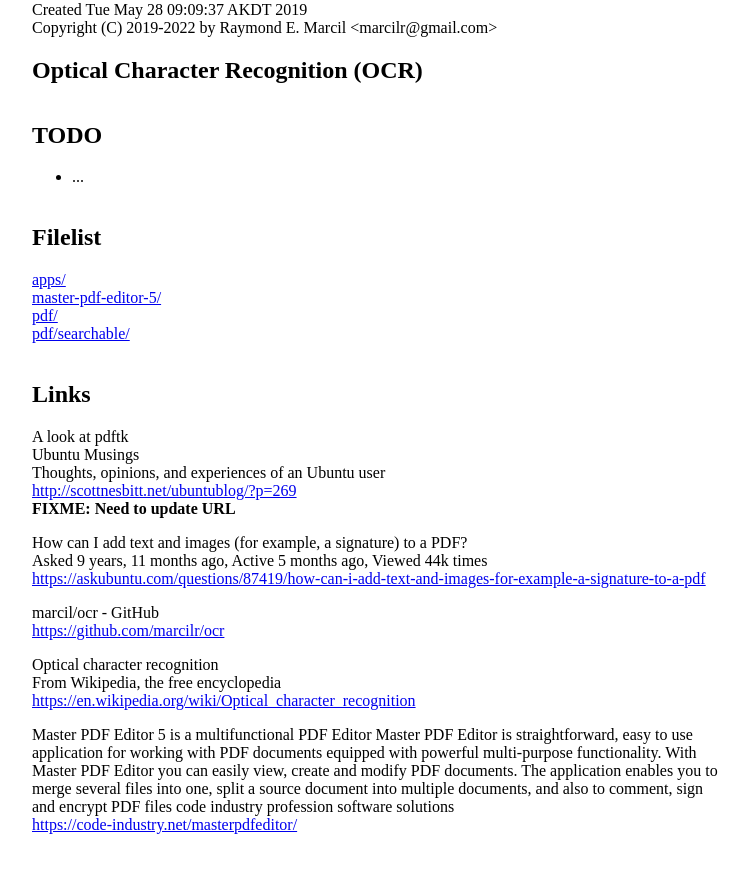
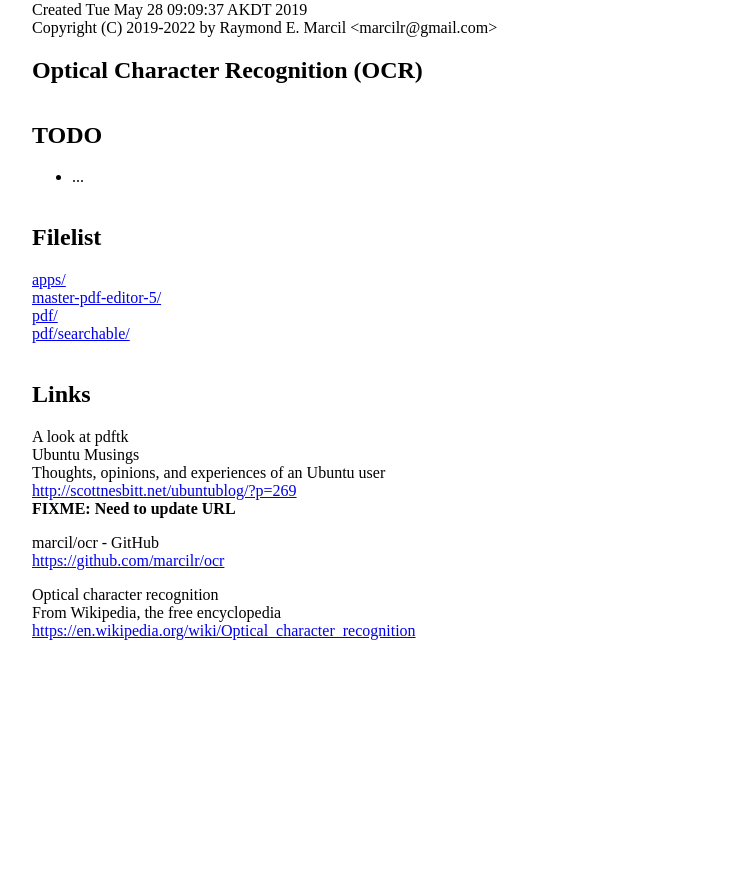
Before and after one commit to marcilr/ocr, a plain HTML site: page index.html in a window 1280 px wide. Shown: the part 107-977 px from the top of the page, without its empty margins (100-849 px from the left). After the commit the page ends 800 px from the top, so only its background shows below. Drawn offline with Linux system fonts and the light colour scheme.

Commit message:
Removed items from links that are under pdf/index.html:
How can I add text and images (for example, a signature) to a PDF?
Asked 9 years, 11 months ago, Active 5 months ago, Viewed 44k times
https://askubuntu.com/questions/87419/how-can-i-add-text-and-images-for-example-a-signature-to-a-pdf

Master PDF Editor 5 is a multifunctional PDF Editor Master PDF Editor is straightforward, easy to use application for working with PDF documents equipped with powerful multi-purpose functionality. With Master PDF Editor you can easily view, create and modify PDF documents. The application enables you to merge several files into one, split a source document into multiple documents, and also to comment, sign and encrypt PDF files code industry profession software solutions
https://code-industry.net/masterpdfeditor/

```diff
--- a/index.html
+++ b/index.html
@@ -102,13 +102,6 @@ Thoughts, opinions, and experiences of an Ubuntu user<br>
 </p>
 
 <p>
-How can I add text and images (for example, a signature) to a PDF?<br>
-Asked 9 years, 11 months ago, Active 5 months ago, Viewed 44k times<br>
-<a href="https://askubuntu.com/questions/87419/how-can-i-add-text-and-images-for-example-a-signature-to-a-pdf">
-https://askubuntu.com/questions/87419/how-can-i-add-text-and-images-for-example-a-signature-to-a-pdf</a>
-</p>
-
-<p>
 marcil/ocr - GitHub<br>
 <a href="https://github.com/marcilr/ocr">
   https://github.com/marcilr/ocr</a>
@@ -121,20 +114,6 @@ From Wikipedia, the free encyclopedia<br>
   https://en.wikipedia.org/wiki/Optical_character_recognition</a>
 </p>
 
-<p>
-Master PDF Editor 5 is a multifunctional PDF Editor
-Master PDF Editor is straightforward, easy to use application for
-working with PDF documents equipped with powerful multi-purpose
-functionality.  With Master PDF Editor you can easily view, create
-and modify PDF documents. The application enables you to merge
-several files into one, split a source document into multiple
-documents, and also to comment, sign and encrypt PDF files
-code industry
-profession software solutions<br>
-<a href="https://code-industry.net/masterpdfeditor/">
-  https://code-industry.net/masterpdfeditor/</a>
-</p>
-
 </td></tr>
 </table>
 
```
